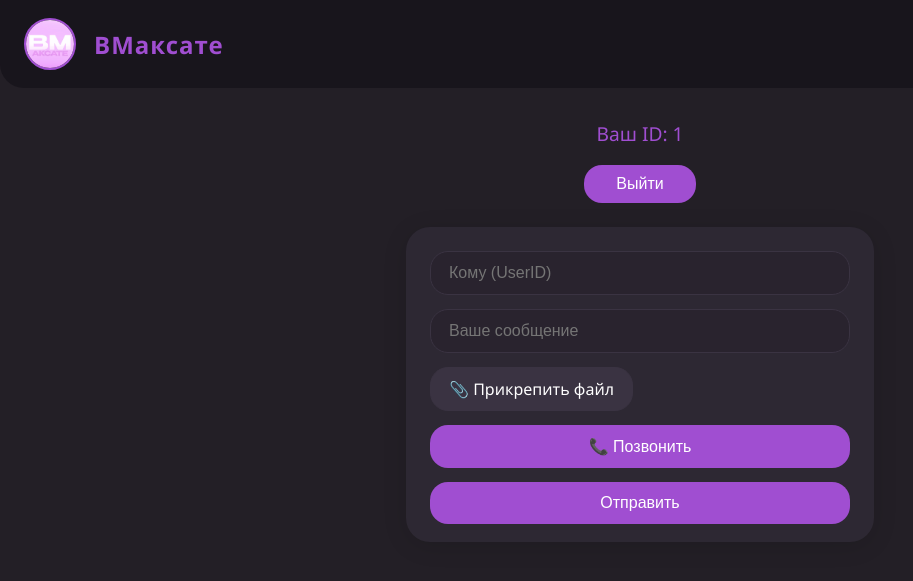
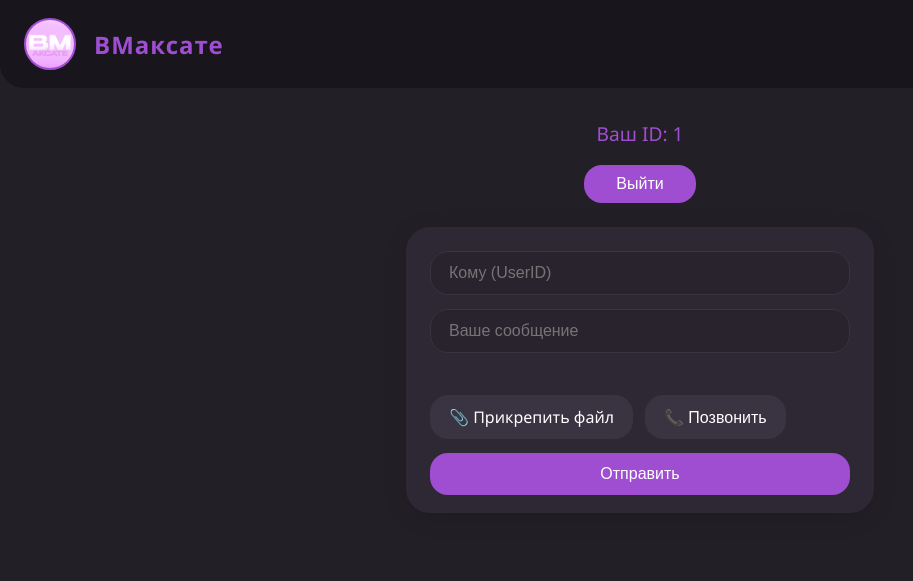
Before and after one commit to Daniil0112357424/web-chat, a Flask app: page /chat in a window 1280 px wide. Shown: the top 581 px of the page, without its empty margins (0-913 px from the left). Run offline with Flask 3, Linux system fonts and the light colour scheme; the visitor is signed in with stand-in values (Sample User, id 1); some libraries are stand-ins or nearby versions.

Commit message:
initial commit

```diff
--- a/templates/chat.html
+++ b/templates/chat.html
@@ -137,6 +137,12 @@
         input[type="file"] {
             display: none;
         }
+        .attach-call-row {
+            display: flex;
+            flex-direction: row;
+            gap: 12px;
+            margin-bottom: 14px;
+        }
         .attach-label {
             display: flex;
             align-items: center;
@@ -146,7 +152,6 @@
             padding: 10px 18px;
             cursor: pointer;
             font-size: 1rem;
-            margin-bottom: 14px;
             width: fit-content;
             transition: background 0.2s;
             border: 1.5px solid #3a3342;
@@ -155,6 +160,31 @@
             background: #a04ed1;
             color: #fff;
             border: 1.5px solid #a04ed1;
+        }
+        .call-label {
+            display: flex;
+            align-items: center;
+            background: #3a3342;
+            color: #fff;
+            border-radius: 18px;
+            padding: 10px 18px;
+            cursor: pointer;
+            font-size: 1rem;
+            width: fit-content;
+            transition: background 0.2s;
+            border: 1.5px solid #3a3342;
+        }
+        .call-label:hover {
+            background: #a04ed1;
+            color: #fff;
+            border: 1.5px solid #a04ed1;
+        }
+        .error-message {
+            color: #ff6a6a;
+            font-size: 0.98rem;
+            margin-bottom: 10px;
+            min-height: 18px;
+            display: block;
         }
         button {
             background: #a04ed1;
@@ -217,6 +247,10 @@
             #messages li {
                 padding: 12px 10px 10px 10px;
             }
+            .attach-call-row {
+                flex-direction: column;
+                gap: 8px;
+            }
         }
     </style>
 </head>
@@ -234,12 +268,14 @@
             <input type="text" id="to_user" placeholder="Кому (UserID)" required autocomplete="off">
             <div id="online-users-dropdown"></div>
             <input type="text" id="message" placeholder="Ваше сообщение">
-            <label for="image_input" class="attach-label">
-                📎 Прикрепить файл
-                <input type="file" id="image_input" accept="image/*">
-            </label>
-            <!-- Кнопка и блок аудиозвонка -->
-            <button id="call-btn" style="margin-bottom:14px;">📞 Позвонить</button>
+            <span id="error-message" class="error-message"></span>
+            <div class="attach-call-row">
+                <label for="image_input" class="attach-label">
+                    📎 Прикрепить файл
+                    <input type="file" id="image_input" accept="image/*">
+                </label>
+                <button id="call-btn" class="call-label" type="button">📞 Позвонить</button>
+            </div>
             <div id="call-controls" style="display:none; flex-direction:column; align-items:center; margin-bottom:14px;">
                 <span id="call-status" style="margin-bottom:10px;"></span>
                 <button id="answer-btn" style="display:none; margin-bottom:8px;">Принять</button>
@@ -253,25 +289,17 @@
             <ul id="messages"></ul>
         </div>
     </div>
-    <div id="log-panel" style="background:#18151c;color:#fff;padding:10px 18px;font-size:0.95rem;max-width:420px;margin:18px auto 0 auto;border-radius:12px;min-height:40px;"></div>
+    <div id="log-panel" style="display:none;background:#18151c;color:#fff;padding:10px 18px;font-size:0.95rem;max-width:420px;margin:18px auto 0 auto;border-radius:12px;min-height:40px;"></div>
     <script>
-        // --- Логирование на сайт ---
-        function logToPanel(msg) {
-            const panel = document.getElementById("log-panel");
-            const time = new Date().toLocaleTimeString();
-            panel.innerHTML += `<div>[${time}] ${msg}</div>`;
-            panel.scrollTop = panel.scrollHeight;
-        }
+        // --- Логирование только в консоль, не на сайт ---
         (function(){
             const origLog = console.log;
             const origErr = console.error;
             console.log = function(...args) {
                 origLog.apply(console, args);
-                logToPanel(args.map(a => typeof a === 'object' ? JSON.stringify(a) : a).join(' '));
             };
             console.error = function(...args) {
                 origErr.apply(console, args);
-                logToPanel('<span style="color:#ff6a6a;">' + args.map(a => typeof a === 'object' ? JSON.stringify(a) : a).join(' ') + '</span>');
             };
         })();
 
@@ -415,13 +443,24 @@
         const rejectBtn = document.getElementById("reject-btn");
         const hangupBtn = document.getElementById("hangup-btn");
         const remoteAudio = document.getElementById("remoteAudio");
+        const errorMessage = document.getElementById("error-message");
 
         callBtn.onclick = async function() {
+            errorMessage.textContent = "";
+            const toUser = document.getElementById("to_user").value.trim();
+            if (!toUser) {
+                errorMessage.textContent = "Введите ID пользователя для звонка.";
+                return;
+            }
+            if (!onlineUsers.includes(toUser)) {
+                errorMessage.textContent = "Пользователь не в сети.";
+                return;
+            }
             callStatus.textContent = "Звонок...";
             callControls.style.display = "flex";
             hangupBtn.style.display = "inline-block";
             isCalling = true;
-            await startCall(document.getElementById("to_user").value.trim());
+            await startCall(toUser);
         };
 
         answerBtn.onclick = async function() {
```
